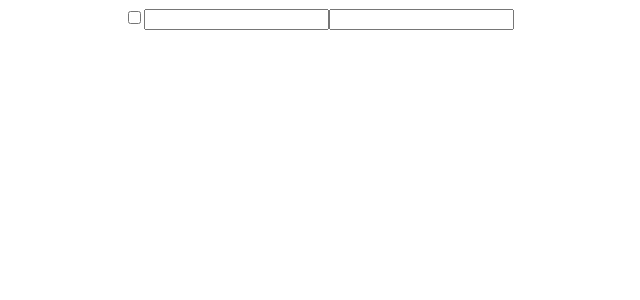
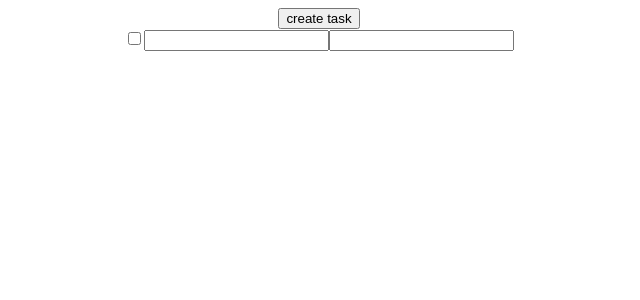
Before and after one commit to arfedulov/vue-todo, a Vue app: page / in a window 1280 px wide. Shown: the top 300 px of the page, without its empty margins (321-961 px from the left). Built offline with nearby package versions, Linux system fonts and the light colour scheme.

Commit message:
TaskList: add tollbar

```diff
--- a/src/views/TaskList.vue
+++ b/src/views/TaskList.vue
@@ -1,5 +1,6 @@
 <template>
   <div>
+    <toolbar></toolbar>
     <task-filter
       @task-filter:include-done="filterByDoneStatus(true)"
       @task-filter:exclude-done="filterByDoneStatus(false)"
@@ -27,6 +28,7 @@
 <script>
 import Task from '@/components/Task.vue';
 import TaskFilter from '@/components/TaskFilter.vue';
+import Toolbar from '@/components/Toolbar.vue';
 
 export const filterTasks = (tasks, filters) => {
   const { range, done } = filters;
@@ -58,6 +60,7 @@ export default {
   components: {
     task: Task,
     'task-filter': TaskFilter,
+    toolbar: Toolbar,
   },
   data() {
     return {
```
Also changed, not shown: 1 other file (tests, documents, lock files or other folders).
